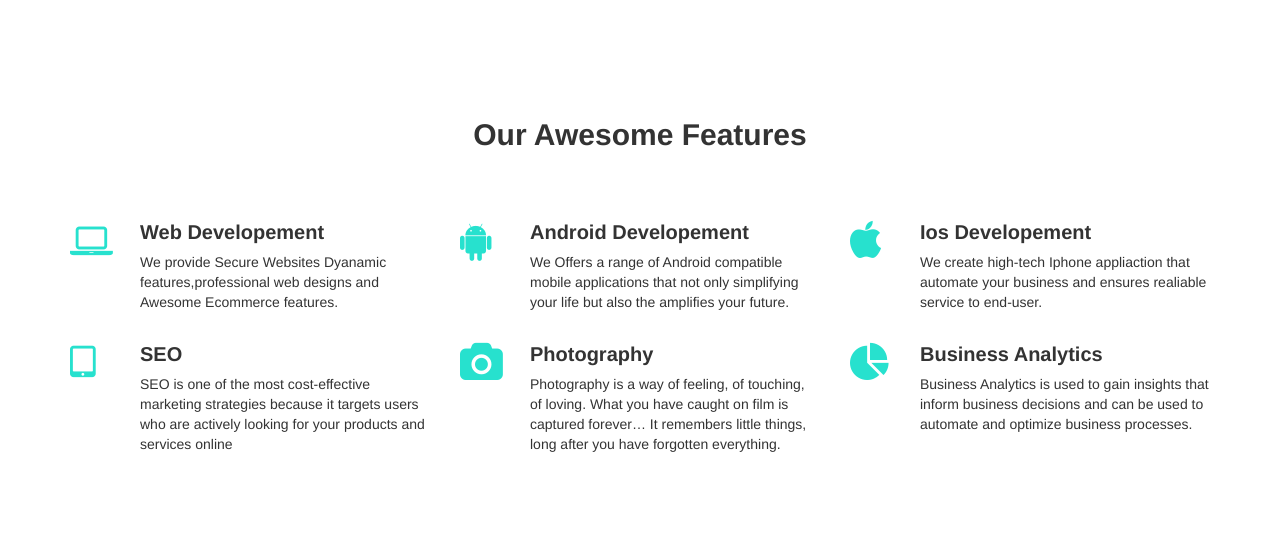
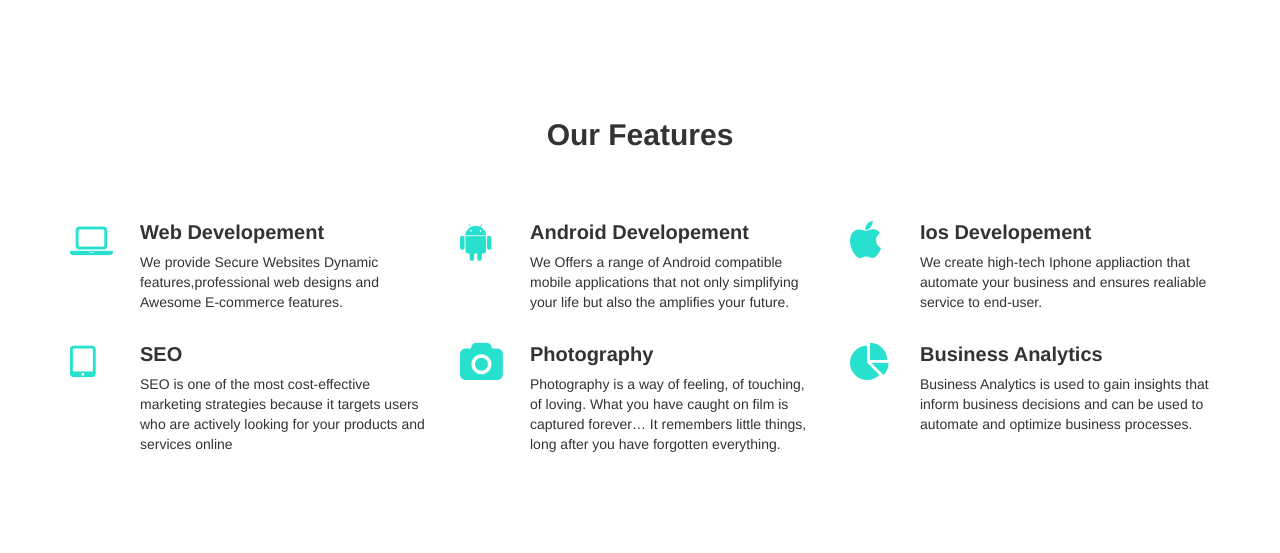
Before and after one commit to KaranGaikwad99/24motionPictures, a Django app: page / in a window 1280 px wide. Shown: the part 880-1433 px from the top of the page. Run offline with Django 3.2, Linux system fonts and the light colour scheme; some libraries are stand-ins or nearby versions; some web fonts are replaced.

```diff
--- a/templates/index.html
+++ b/templates/index.html
@@ -47,7 +47,7 @@
 		<div class="container">
 			<div class="row">
 				<div class="col-md-6 col-md-offset-3 text-center fh5co-heading animate-box">
-					<h2>Our Awesome Features</h2>
+					<h2>Our Features</h2>
 
 				</div>
 			</div>
@@ -57,7 +57,7 @@
 						<i class="icon-laptop"></i>
 						<div class="desc">
 							<h3>Web Developement</h3>
-							<p>We provide Secure Websites Dyanamic features,professional web designs and Awesome Ecommerce features.</p>
+							<p>We provide Secure Websites Dynamic features,professional web designs and Awesome E-commerce features.</p>
 						</div>
 					</div>
 				</div>
```
